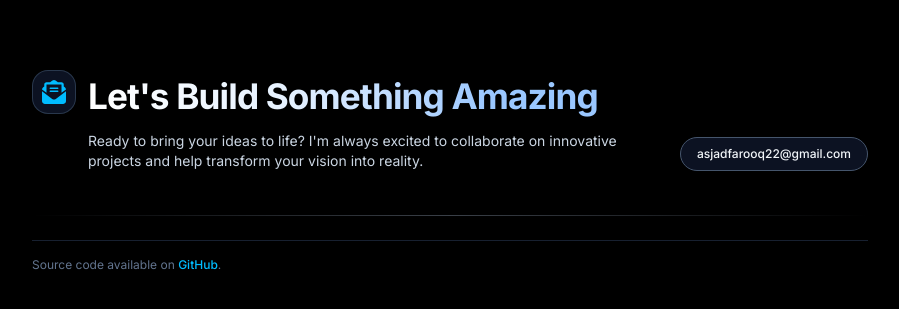
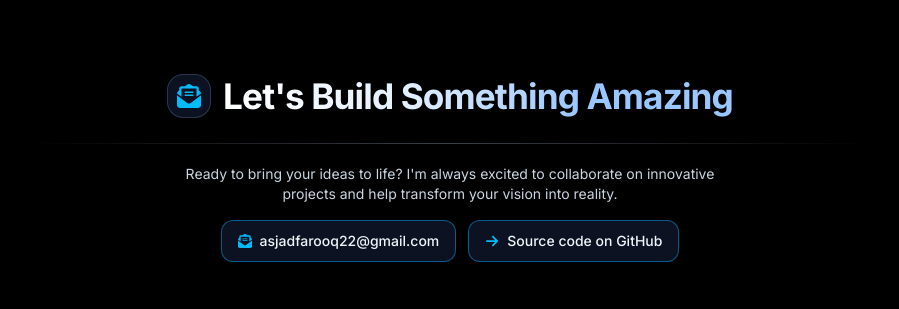
Before and after one commit to Asjadfaroq/Portfolio, a Next.js app: page / in a window 1280 px wide. Shown: the part 2680-2989 px from the top of the page, without its empty margins (190-1089 px from the left). Built offline with nearby package versions, Linux system fonts and the light colour scheme.

Commit message:
Enhance ContactSection layout by adding GitHub link and improving email display, while refining component structure for better readability.

```diff
--- a/src/sections/ContactSection.tsx
+++ b/src/sections/ContactSection.tsx
@@ -1,7 +1,7 @@
 "use client";
 
 import { motion } from "framer-motion";
-import { FaEnvelopeOpenText } from "react-icons/fa6";
+import { FaEnvelopeOpenText, FaArrowRight } from "react-icons/fa6";
 
 export function ContactSection() {
   return (
@@ -13,42 +13,40 @@ export function ContactSection() {
         transition={{ duration: 0.6, ease: [0.16, 1, 0.3, 1] }}
         className="space-y-5 pb-8 pt-2 md:pt-4"
       >
-        <div className="flex flex-col gap-2 pb-6 md:flex-row md:items-end md:justify-between">
-          <div className="flex items-start gap-3">
-            <div className="flex h-10 w-10 items-center justify-center rounded-2xl border border-slate-700/80 bg-slate-900/80 text-sky-400 md:h-11 md:w-11">
+        <div className="flex items-center justify-center gap-3">
+          <div className="flex h-10 w-10 shrink-0 items-center justify-center rounded-2xl border border-slate-700/80 bg-slate-900/80 text-sky-400 md:h-11 md:w-11">
             <FaEnvelopeOpenText className="text-xl md:text-2xl" />
           </div>
-            <div>
           <h2 className="heading-gradient text-[1.9rem] font-bold tracking-tight md:text-[2.2rem]">
             Let&apos;s Build Something Amazing
           </h2>
-              <p className="mt-2 max-w-xl text-sm text-slate-300">
+        </div>
+        <div className="heading-divider" />
+
+        <div className="flex flex-col items-center text-center">
+          <p className="max-w-xl text-sm text-slate-300">
             Ready to bring your ideas to life? I&apos;m always excited to
             collaborate on innovative projects and help transform your
             vision into reality.
           </p>
-            </div>
-          </div>
+          <div className="mt-4 flex flex-wrap items-center justify-center gap-3">
             <a
               href="mailto:asjadfarooq22@gmail.com"
-            className="mt-3 inline-flex items-center justify-center rounded-full border border-slate-600 bg-slate-900/80 px-4 py-2 text-xs font-medium text-slate-100 transition hover:border-sky-500 hover:text-sky-300 md:mt-0"
+              className="inline-flex items-center gap-2 rounded-xl border border-sky-500/50 bg-slate-900/80 px-4 py-2.5 text-sm font-medium text-slate-100 transition hover:border-sky-400 hover:bg-slate-800/80 hover:text-sky-300"
             >
+              <FaEnvelopeOpenText className="text-sky-400" />
               asjadfarooq22@gmail.com
             </a>
+            <a
+              href="https://github.com/Asjadfaroq"
+              target="_blank"
+              rel="noopener noreferrer"
+              className="inline-flex items-center gap-2 rounded-xl border border-sky-500/50 bg-slate-900/80 px-4 py-2.5 text-sm font-medium text-slate-100 transition hover:border-sky-400 hover:bg-slate-800/80 hover:text-sky-300"
+            >
+              <FaArrowRight className="text-sky-400" />
+              Source code on GitHub
+            </a>
           </div>
-        <div className="heading-divider" />
-
-        <div className="mt-6 border-t border-slate-800/80 pt-4 text-xs text-slate-500">
-          <p>
-            Source code available on{" "}
-            <a
-              href="#"
-              className="font-medium text-sky-400 hover:text-sky-300"
-            >
-              GitHub
-            </a>
-            .
-          </p>
         </div>
       </motion.div>
     </section>
```
Lines whose indentation alone changed are shown as unchanged.
